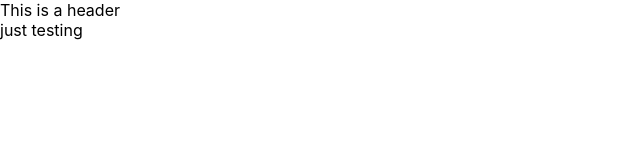
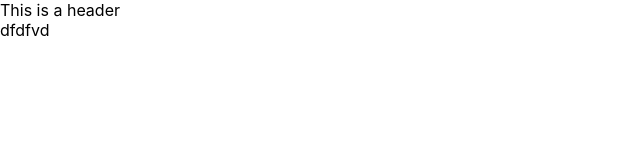
Before and after one commit to oluwajuwon/onboarding, a React (Create React App) app: page /onboarding in a window 1280 px wide. Shown: the top 160 px of the page, without its empty margins (0-640 px from the left). Built offline with nearby package versions, Linux system fonts and the light colour scheme.

Commit message:
add an onboarding screen

```diff
--- a/src/App.js
+++ b/src/App.js
@@ -2,7 +2,7 @@ import React from 'react';
 import { Switch, Route } from 'react-router-dom'
 import Header from './components/Header';
 import WelcomeScreen from './components/WelcomeScreen';
-import BasicQuestionsScreen from './components/BasicQuestionsScreen';
+import OnboardingScreen from './components/OnboardingScreen';
 
 const App = () => {
   return (
@@ -10,7 +10,7 @@ const App = () => {
       <Header />
       <Switch>
         <Route exact path='/' component={WelcomeScreen} />
-        <Route path='/onboarding' component={BasicQuestionsScreen} />
+        <Route path='/onboarding' component={OnboardingScreen} />
       </Switch>
     </React.Fragment>
   );
--- /dev/null
+++ b/src/components/OnboardingScreen/index.js
@@ -0,0 +1,12 @@
+import React from 'react';
+
+const OnboardingScreen = () => {
+
+  return (
+    <div>
+    dfdfvd
+    </div>
+  )
+}
+
+export default OnboardingScreen;
```
Also changed, not shown: 1 other file (tests, documents, lock files or other folders).
